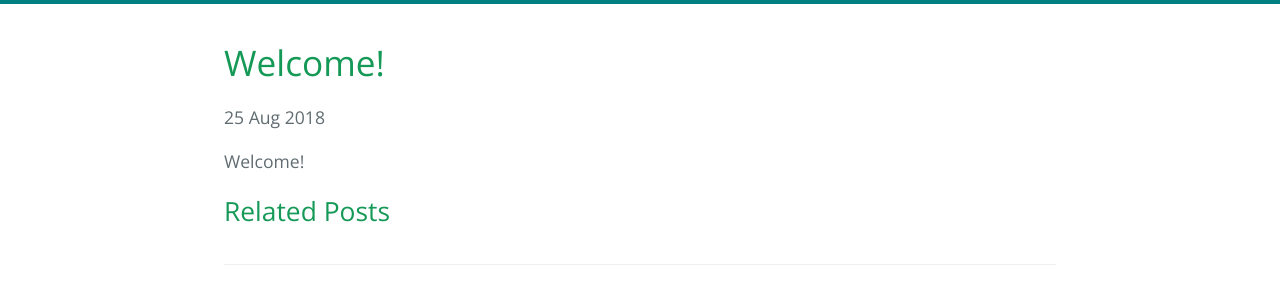
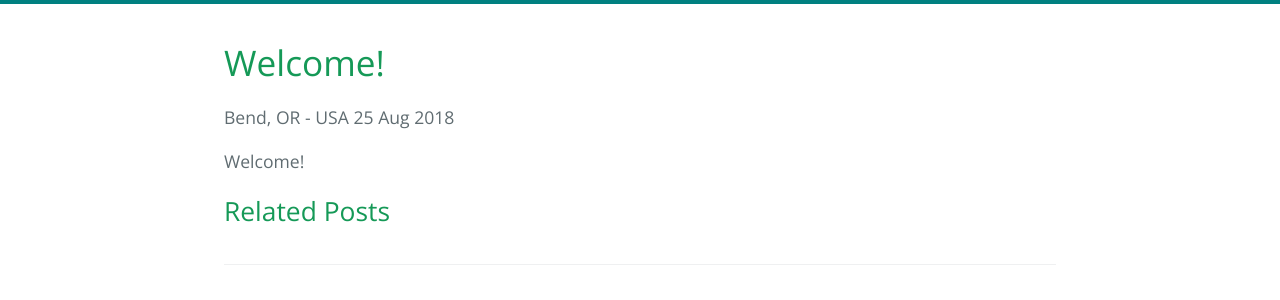
Before and after one commit to dkershner6/travelblog, a Jekyll site: the page built from _posts/2018-08-25-welcome.md, in a window 1280 px wide. Shown: the part 313-613 px from the top of the page. Built offline with Jekyll 4.4.1, drawn with Linux system fonts in a browser that asks for light colours.

Commit message:
Update post.html

```diff
--- a/_layouts/post.html
+++ b/_layouts/post.html
@@ -4,6 +4,7 @@ layout: default
 
 <div class="post">
   <h1 class="post-title">{{ page.title }}</h1>
+  <span class="location">{{ page.location }} - {{ page.country }}</span>
   <span class="post-date">{{ page.date | date_to_string }}</span>
   {{ content }}
 </div>
```
